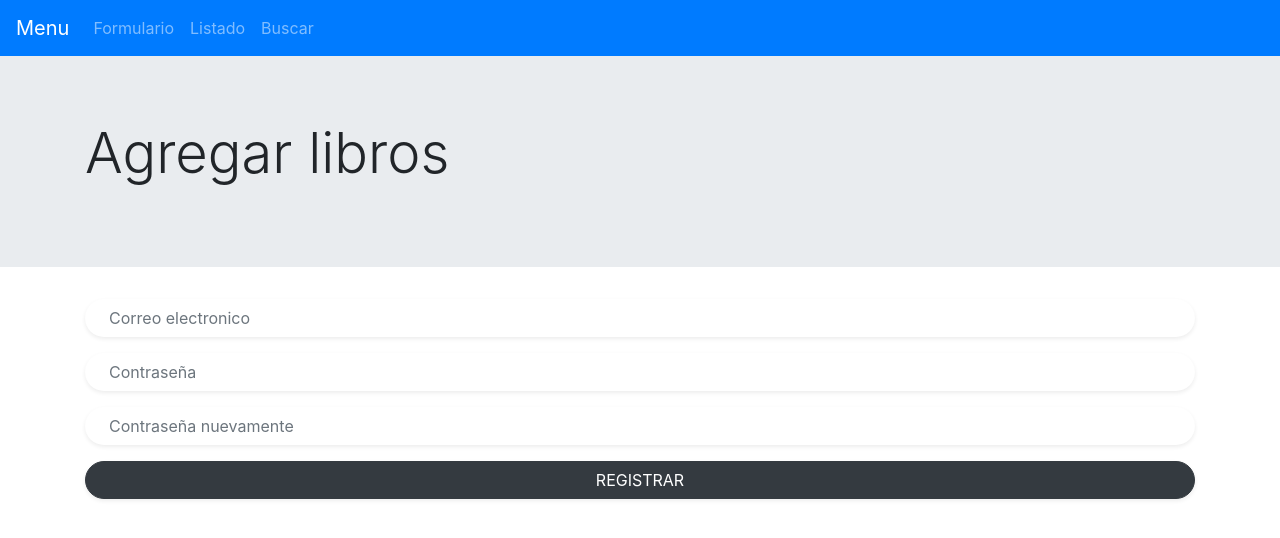
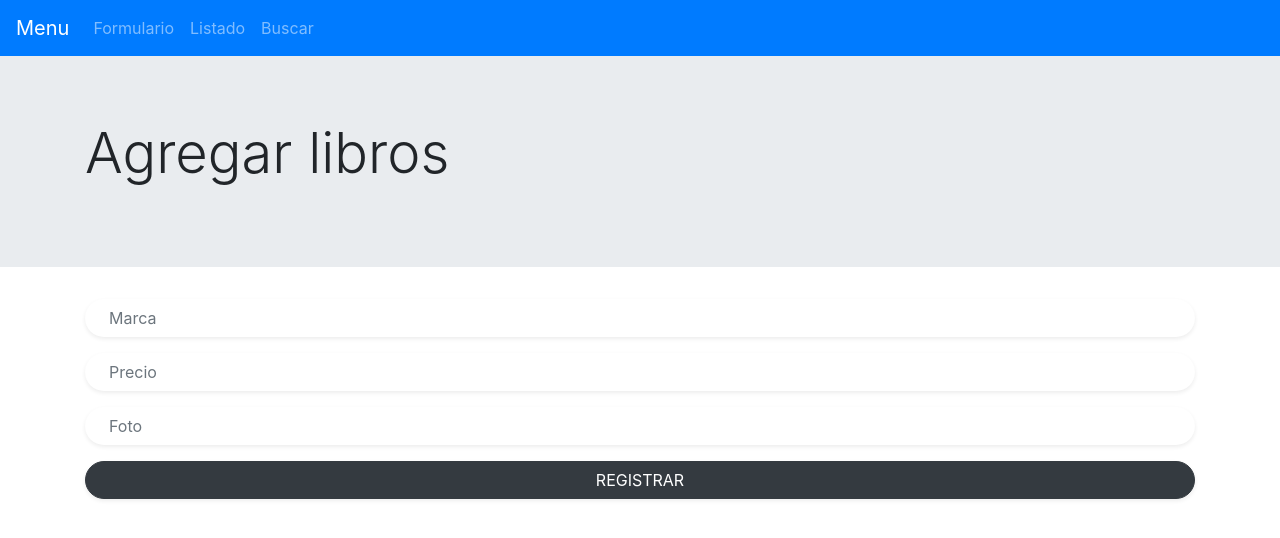
Before and after one commit to flippiJS/friendly-exam, an Angular app: page /formulario in a window 1280 px wide. Shown: the top 538 px of the page. Built offline with nearby package versions, Linux system fonts and the light colour scheme.

Commit message:
Upload logic to add

```diff
--- a/src/app/components/formulario/formulario.component.html
+++ b/src/app/components/formulario/formulario.component.html
@@ -9,29 +9,27 @@
     <form [formGroup]="addLibroForm" (ngSubmit)="onRegistrar()">
 
         <div class="form-group mb-3">
-            <input type="text" formControlName="email" placeholder="Correo electronico" class="form-control rounded-pill border-0 shadow-sm px-4"
-                [ngClass]="{ 'is-invalid': submitted && f.email.errors }" />
-            <div *ngIf="submitted && f.email.errors" class="invalid-feedback">
-                <div *ngIf="f.email.errors.required">Debe ingresar email</div>
-                <div *ngIf="f.email.errors.email">Email debe ser valido</div>
+            <input type="text" formControlName="marca" placeholder="Marca" class="form-control rounded-pill border-0 shadow-sm px-4"
+                [ngClass]="{ 'is-invalid': submitted && f.marca.errors }" />
+            <div *ngIf="submitted && f.marca.errors" class="invalid-feedback">
+                <div *ngIf="f.marca.errors.required">Debe ingresar Marca</div>
             </div>
         </div>
 
         <div class="form-group mb-3">
-            <input type="password" formControlName="password" placeholder="Contraseña" class="form-control rounded-pill border-0 shadow-sm px-4 text-primary"
-                [ngClass]="{ 'is-invalid': submitted && f.password.errors }" />
-            <div *ngIf="submitted && f.password.errors" class="invalid-feedback">
-                <div *ngIf="f.password.errors.required">Debe ingresar contraseña</div>
-                <div *ngIf="f.password.errors.minlength">Debe contener al menos 6 caracteres</div>
+            <input type="text" formControlName="precio" placeholder="Precio" class="form-control rounded-pill border-0 shadow-sm px-4 text-primary"
+                [ngClass]="{ 'is-invalid': submitted && f.precio.errors }" />
+            <div *ngIf="submitted && f.precio.errors" class="invalid-feedback">
+                <div *ngIf="f.precio.errors.required">Debe ingresar Precio</div>
+                <div *ngIf="f.precio.errors.minlength">Debe contener al menos 1 digito</div>
             </div>
         </div>
 
         <div class="form-group mb-3">
-            <input type="password" formControlName="confirmPassword" placeholder="Contraseña nuevamente" class="form-control rounded-pill border-0 shadow-sm px-4 text-primary"
-                [ngClass]="{ 'is-invalid': submitted && f.confirmPassword.errors }" />
-            <div *ngIf="submitted && f.confirmPassword.errors" class="invalid-feedback">
-                <div *ngIf="f.confirmPassword.errors.required">Debe ingresar contraseña nuevamente</div>
-                <div *ngIf="f.confirmPassword.errors.mustMatch">Las contraseña deben coincidir</div>
+            <input type="text" formControlName="foto" placeholder="Foto" class="form-control rounded-pill border-0 shadow-sm px-4 text-primary"
+                [ngClass]="{ 'is-invalid': submitted && f.foto.errors }" />
+            <div *ngIf="submitted && f.foto.errors" class="invalid-feedback">
+                <div *ngIf="f.foto.errors.required">Debe ingresar Foto</div>
             </div>
         </div>
 
--- a/src/app/components/formulario/formulario.component.ts
+++ b/src/app/components/formulario/formulario.component.ts
@@ -9,28 +9,33 @@ import { LibrosService } from 'src/app/services/libros.service';
 })
 export class FormularioComponent implements OnInit {
   public addLibroForm: FormGroup;
+  isLoading: boolean = false;
+  submitted = false;
 
   constructor(private librosService: LibrosService, private formBuilder: FormBuilder) { }
 
   ngOnInit() {
     this.addLibroForm = this.formBuilder.group({
-      email: ['', [Validators.required, Validators.email]],
-      password: ['', [Validators.required, Validators.minLength(6)]],
-      confirmPassword: ['', Validators.required],
-      acceptTerms: [false, Validators.requiredTrue]
+      marca: ['', [Validators.required]],
+      precio: ['', [Validators.required, Validators.minLength(1)]],
+      foto: ['', Validators.required]
     });
   }
 
+  // para acceder facilmente a los controles del form
+  get f() { return this.addLibroForm.controls; }
+
   onRegistrar() {
+    this.submitted = true;
     // si es invalido nada
     if (this.addLibroForm.invalid) {
       return;
     }
-    const request = { libro: this.addLibroForm.value };
-
+    const request = this.addLibroForm.value;
+    console.log('Cargare el obj: ' + request);
     this.librosService.addLibro(request).subscribe((rta: any) => {
-      // console.log(rta);
-      if (rta.ok) {
+      console.log('Respuesta de alta ', rta);
+      if (rta.status == 200) {
         console.log('Cargado');
       }
     });
```
